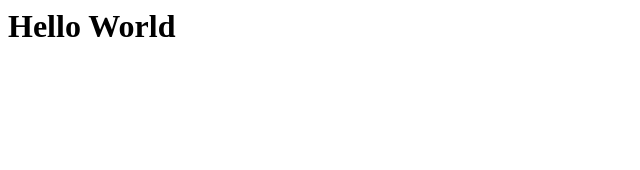
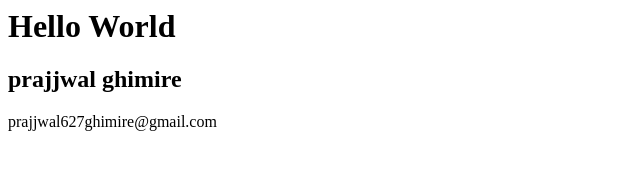
Before and after one commit to manjildangol/webdevelopment_manjil, a plain HTML site: page index.html in a window 1280 px wide. Shown: the whole page, without its empty margins (0-640 px from the left). Drawn offline with Linux system fonts and the light colour scheme.

Commit message:
add contact page and modify index

```diff
--- a/index.html
+++ b/index.html
@@ -4,5 +4,7 @@
 	</head>
 	<body>
 		<h1> Hello World </h1>
+		<h2>prajjwal ghimire</h2>
+		<p>prajjwal627ghimire@gmail.com</p>
 	</body>
 	</html>
```
Also changed, not shown: contact.html (added, +8 -0 lines).
